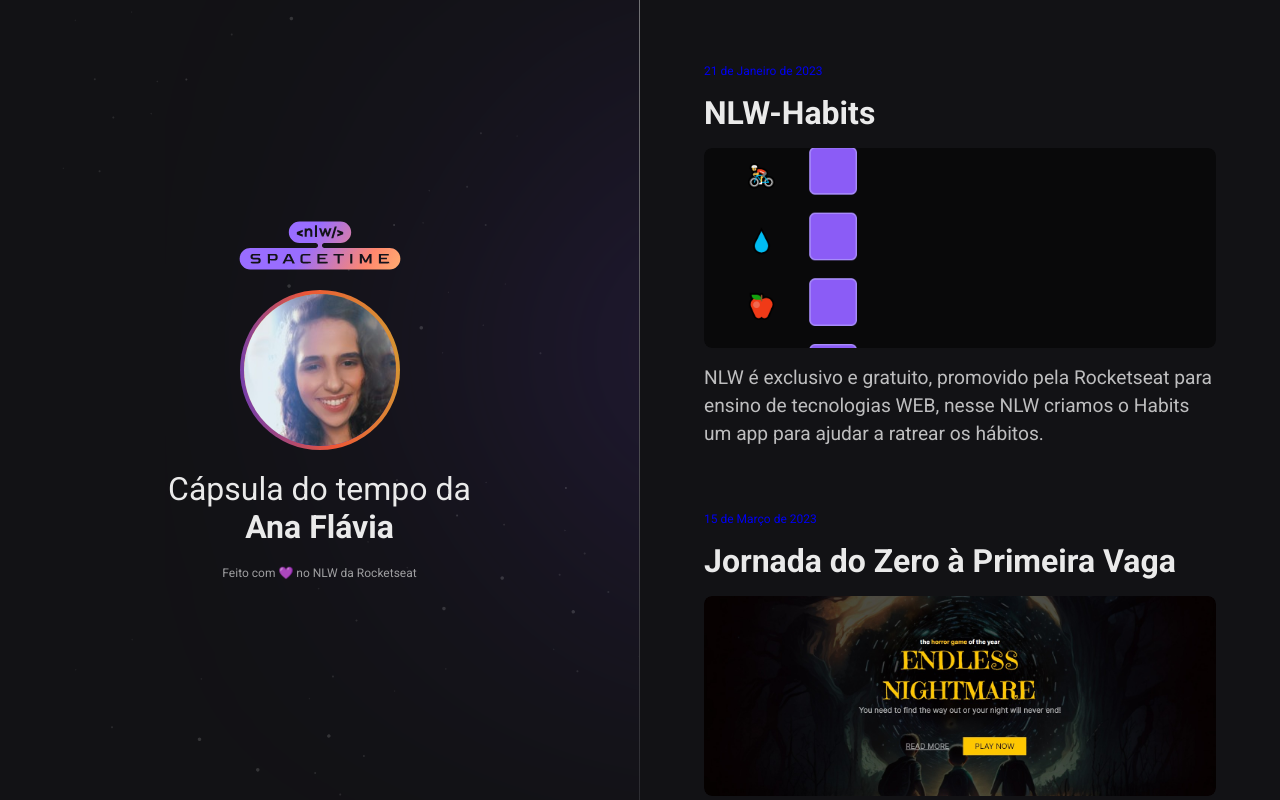
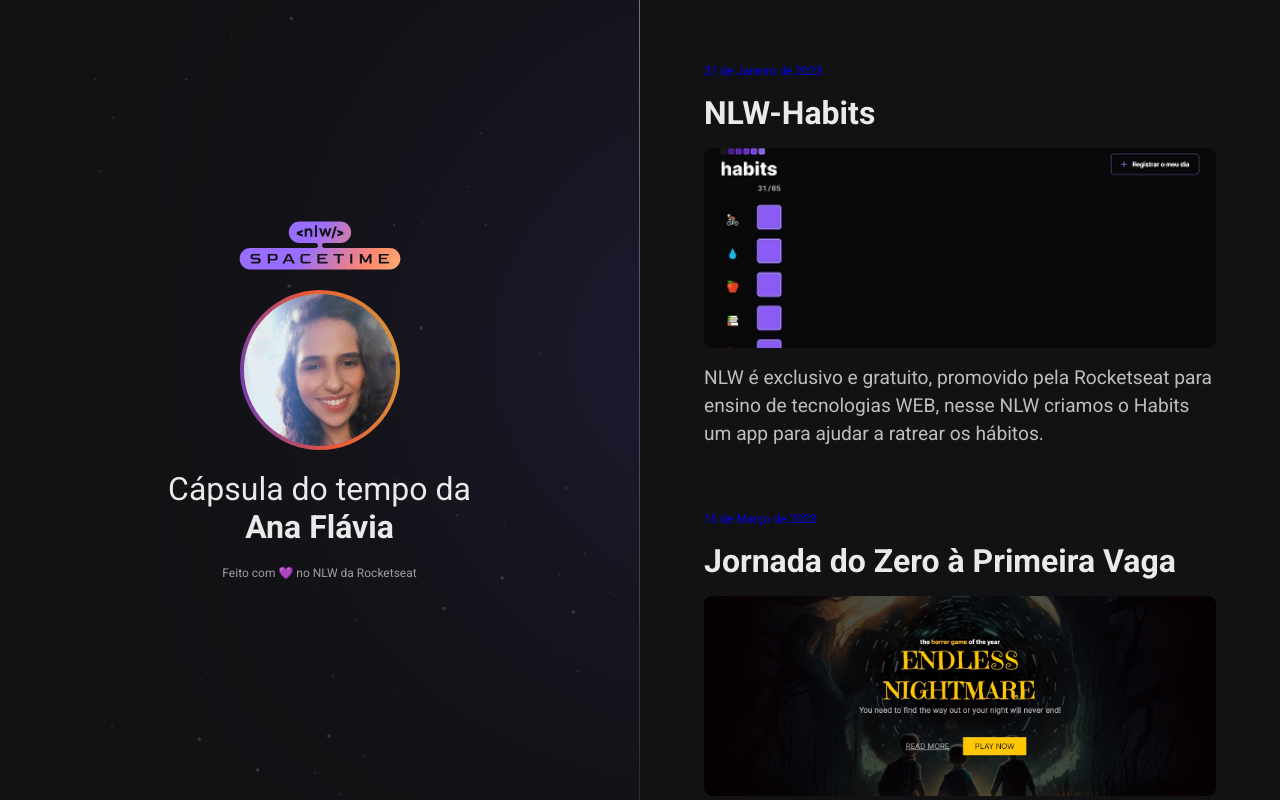
Before and after one commit to AnaLimeira26/NLW-Spacetime, a plain HTML site: page index.html in a window 1280 px wide. Drawn offline with Linux system fonts and the light colour scheme.

Commit message:
Atualização da foto

```diff
--- a/index.html
+++ b/index.html
@@ -30,7 +30,7 @@
     <small>21 de Janeiro de 2023</small>
     <h1> NLW-Habits </h1>
     <div>
-      <img src="assets/nlw-habits.png" alt="Projeto NLW-Habits"/>
+      <img src="assets/Habits.jpeg" alt="Projeto NLW-Habits"/>
     </div>
         <p>
         NLW é exclusivo e gratuito, promovido pela Rocketseat para ensino de tecnologias WEB, nesse NLW criamos o Habits um app para ajudar a ratrear os hábitos.
```
